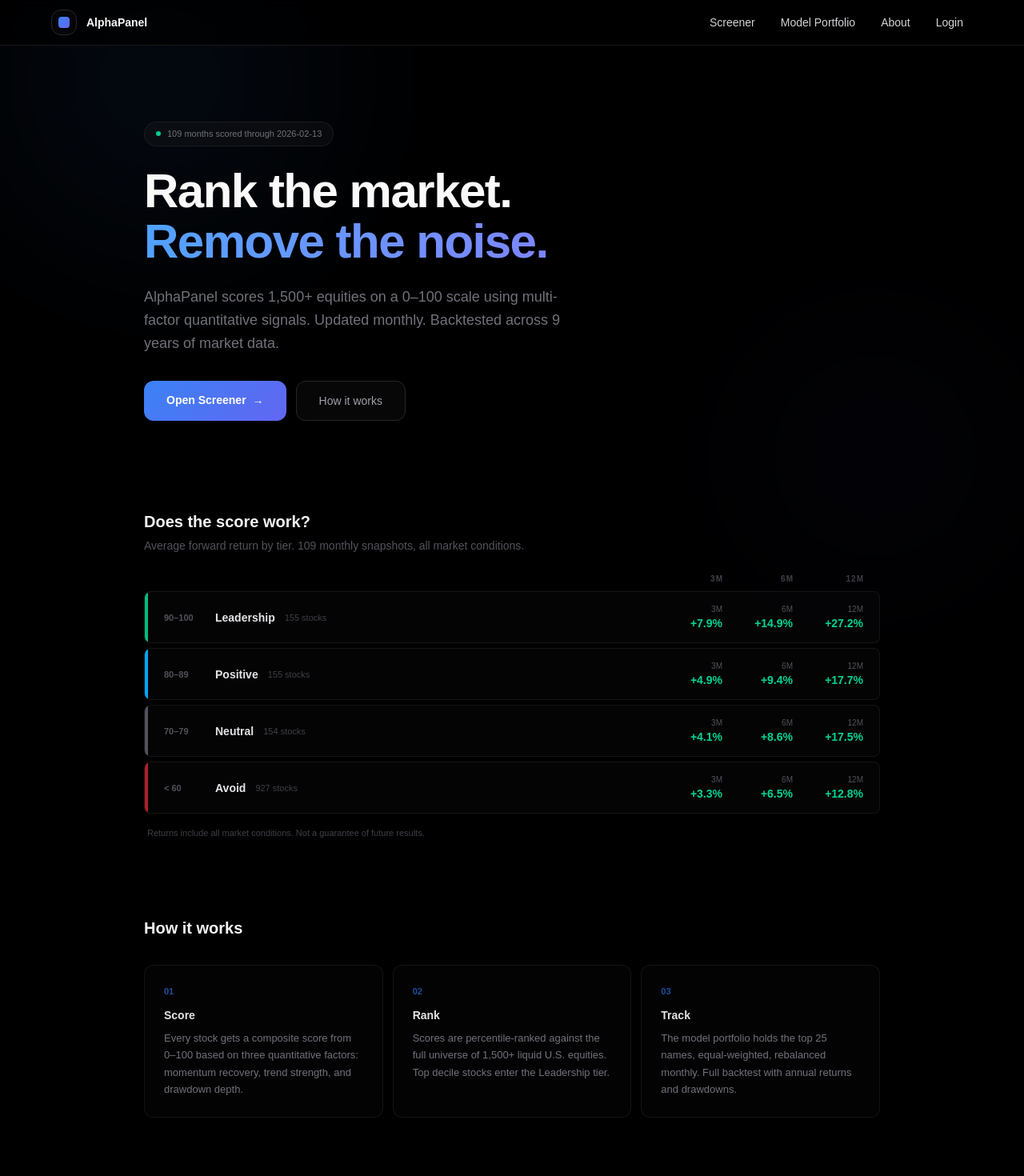
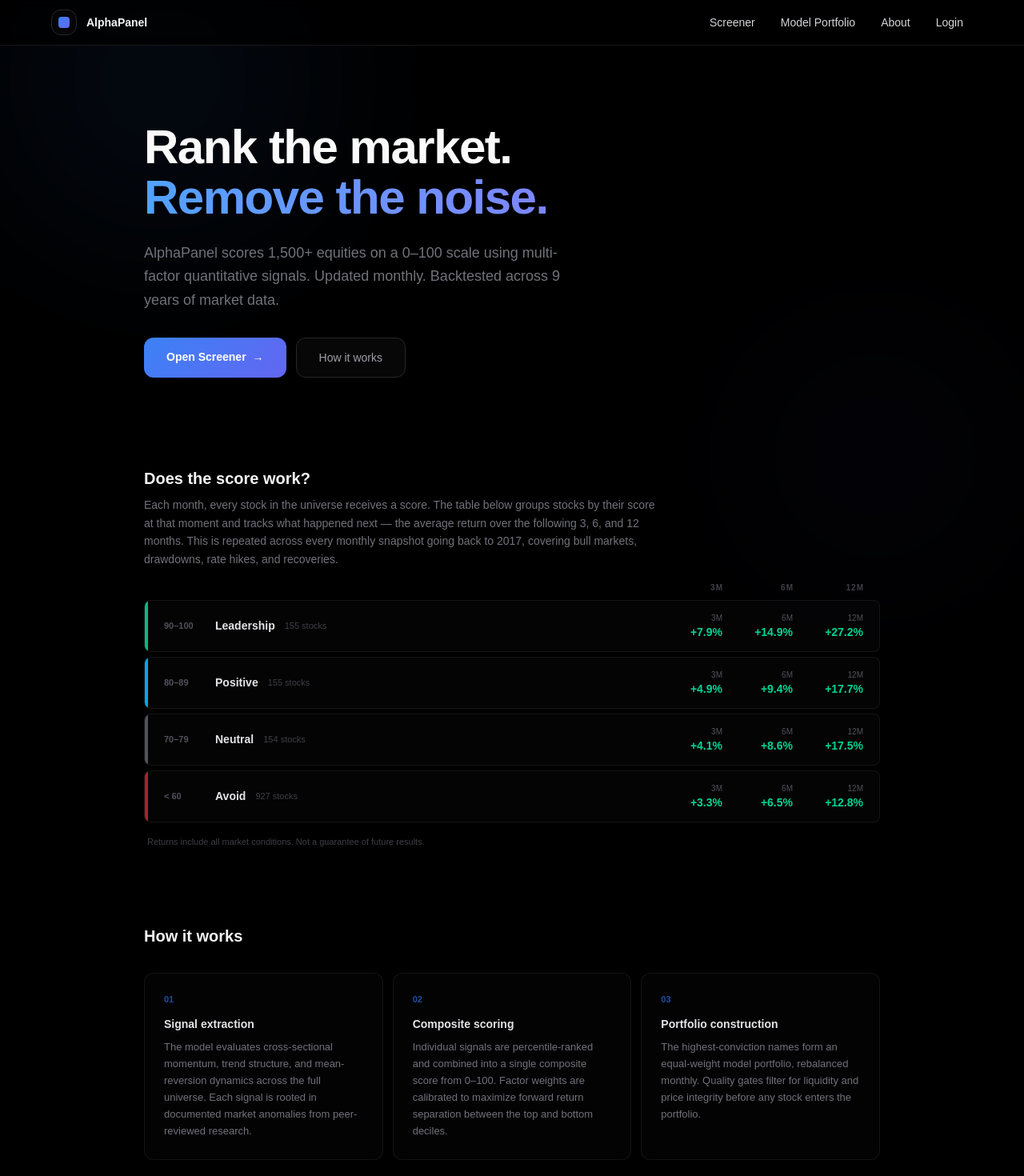
Before and after one commit to mdaly0277/marketintel, a Next.js app: page / in a window 1280 px wide. Shown: the top 1470 px of the page at 80% size. Built offline with nearby package versions, Linux system fonts and the light colour scheme.

Commit message:
homepage v5

```diff
--- a/app/page.tsx
+++ b/app/page.tsx
@@ -108,10 +108,8 @@ function TierRow({
   return (
     <Reveal delay={idx * 80}>
       <div className="group flex items-center gap-0 rounded-lg border border-zinc-800/50 bg-zinc-950/50 transition-all duration-300 hover:border-zinc-700/70 hover:bg-zinc-900/30 overflow-hidden">
-        {/* Accent bar */}
         <div className={`w-1 self-stretch ${accentClass} shrink-0 transition-all duration-300 group-hover:w-1.5`} />
 
-        {/* Content */}
         <div className="flex flex-1 items-center justify-between px-4 py-3.5 sm:px-5 min-w-0">
           <div className="flex items-center gap-3 min-w-0">
             <span className="text-[11px] font-mono font-bold text-zinc-600 w-[52px] shrink-0">{range}</span>
@@ -218,18 +216,7 @@ export default function HomePage() {
             HERO
         ══════════════════════════════════════════════════ */}
         <section className="pt-16 sm:pt-24 pb-20 sm:pb-28">
-          <Reveal>
-            {tierMeta && (
-              <div className="mb-6 inline-flex items-center gap-2 rounded-full border border-zinc-800/60 bg-zinc-900/40 px-3.5 py-1.5">
-                <div className="h-1.5 w-1.5 rounded-full bg-emerald-400 animate-pulse" />
-                <span className="text-[11px] text-zinc-500">
-                  {tierMeta.nDates} months scored through {tierMeta.asof}
-                </span>
-              </div>
-            )}
-          </Reveal>
-
-          <Reveal delay={100}>
+          <Reveal delay={50}>
             <h1 className="text-4xl sm:text-6xl font-extrabold tracking-tight leading-[1.05]">
               <span className="text-zinc-50">Rank the market.</span>
               <br />
@@ -239,14 +226,14 @@ export default function HomePage() {
             </h1>
           </Reveal>
 
-          <Reveal delay={250}>
+          <Reveal delay={200}>
             <p className="mt-6 text-base sm:text-lg leading-relaxed text-zinc-500 max-w-[520px]">
               AlphaPanel scores 1,500+ equities on a 0–100 scale using
               multi-factor quantitative signals. Updated monthly. Backtested across 9 years of market data.
             </p>
           </Reveal>
 
-          <Reveal delay={400}>
+          <Reveal delay={350}>
             <div className="mt-8 flex flex-wrap gap-3">
               <a
                 href="/screener"
@@ -267,15 +254,17 @@ export default function HomePage() {
         </section>
 
         {/* ══════════════════════════════════════════════════
-            TIER EVIDENCE — the proof, right up front
+            TIER EVIDENCE
         ══════════════════════════════════════════════════ */}
         <section className="pb-20 sm:pb-24">
           <Reveal>
-            <div className="mb-6">
+            <div className="mb-4">
               <h2 className="text-lg sm:text-xl font-bold text-zinc-100">Does the score work?</h2>
-              <p className="mt-1.5 text-sm text-zinc-600">
-                Average forward return by tier.
-                {tierMeta && <> {tierMeta.nDates} monthly snapshots, all market conditions.</>}
+              <p className="mt-2 text-sm leading-relaxed text-zinc-500 max-w-[640px]">
+                Each month, every stock in the universe receives a score. The table below groups stocks
+                by their score at that moment and tracks what happened next — the average return
+                over the following 3, 6, and 12 months. This is repeated across every monthly snapshot
+                going back to 2017, covering bull markets, drawdowns, rate hikes, and recoveries.
               </p>
             </div>
           </Reveal>
@@ -304,7 +293,7 @@ export default function HomePage() {
         </section>
 
         {/* ══════════════════════════════════════════════════
-            HOW IT WORKS — three clean blocks
+            HOW IT WORKS
         ══════════════════════════════════════════════════ */}
         <section className="pb-20 sm:pb-24">
           <Reveal>
@@ -315,18 +304,18 @@ export default function HomePage() {
             {[
               {
                 step: "01",
-                title: "Score",
-                body: "Every stock gets a composite score from 0–100 based on three quantitative factors: momentum recovery, trend strength, and drawdown depth.",
+                title: "Signal extraction",
+                body: "The model evaluates cross-sectional momentum, trend structure, and mean-reversion dynamics across the full universe. Each signal is rooted in documented market anomalies from peer-reviewed research.",
               },
               {
                 step: "02",
-                title: "Rank",
-                body: "Scores are percentile-ranked against the full universe of 1,500+ liquid U.S. equities. Top decile stocks enter the Leadership tier.",
+                title: "Composite scoring",
+                body: "Individual signals are percentile-ranked and combined into a single composite score from 0–100. Factor weights are calibrated to maximize forward return separation between the top and bottom deciles.",
               },
               {
                 step: "03",
-                title: "Track",
-                body: "The model portfolio holds the top 25 names, equal-weighted, rebalanced monthly. Full backtest with annual returns and drawdowns.",
+                title: "Portfolio construction",
+                body: "The highest-conviction names form an equal-weight model portfolio, rebalanced monthly. Quality gates filter for liquidity and price integrity before any stock enters the portfolio.",
               },
             ].map((item, i) => (
               <Reveal key={item.step} delay={i * 100}>
@@ -341,7 +330,7 @@ export default function HomePage() {
         </section>
 
         {/* ══════════════════════════════════════════════════
-            NUMBERS STRIP — tight, factual
+            NUMBERS STRIP
         ══════════════════════════════════════════════════ */}
         <Reveal>
           <section className="pb-20 sm:pb-24">
@@ -350,7 +339,7 @@ export default function HomePage() {
                 { val: 1500, suffix: "+", label: "Stocks scored" },
                 { val: 9, suffix: " years", label: "Backtest depth" },
                 { val: 2, prefix: "$", suffix: "B+", label: "Market cap floor" },
-                { val: 3, suffix: "", label: "Factor signals" },
+                { val: 25, suffix: "", label: "Portfolio holdings" },
               ].map((s, i) => (
                 <div key={s.label} className="min-w-[100px]">
                   <div className="text-2xl sm:text-3xl font-extrabold tabular-nums text-zinc-100">
```
